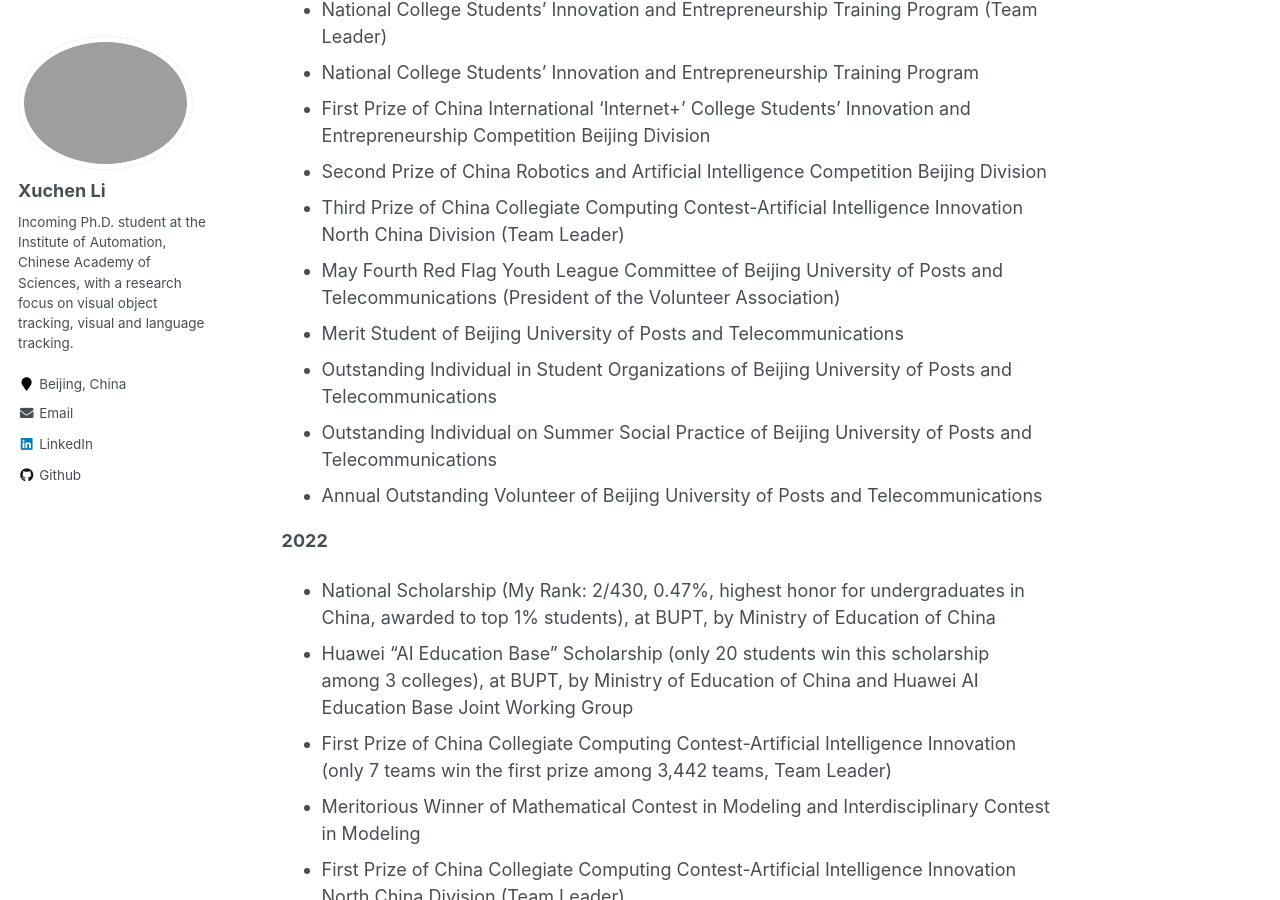
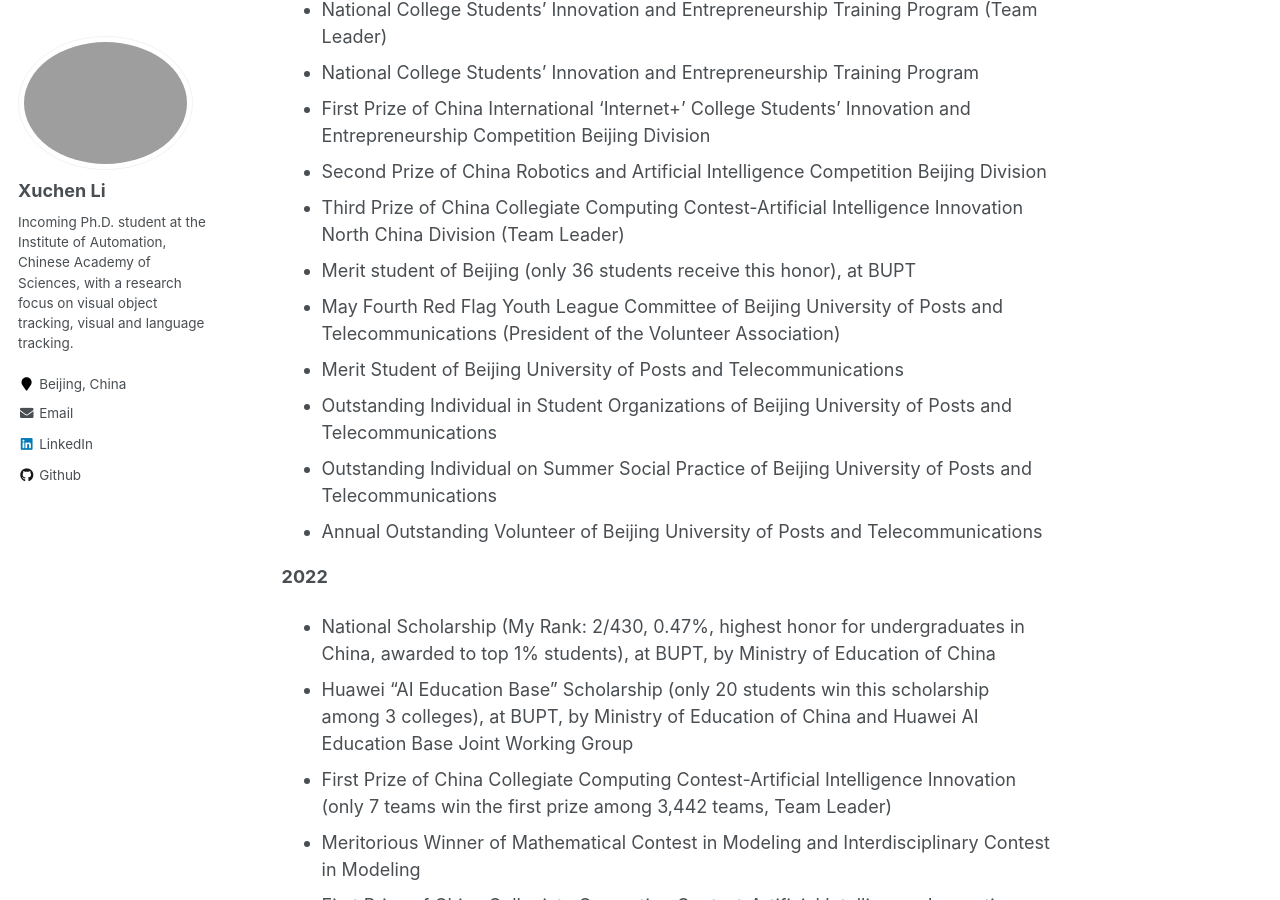
Before and after one commit to Xuchen-Li/Xuchen-Li.github.io, a Jekyll site: the page built from _pages/about.md, in a window 1280 px wide and 900 px high, scrolled down 1934 px. Built offline with Jekyll 4.4.1, drawn with Linux system fonts in a browser that asks for light colours.

Commit message:
更新 about.md

```diff
--- a/_pages/about.md
+++ b/_pages/about.md
@@ -67,6 +67,7 @@ Awards & Honors
 * First Prize of China International 'Internet+' College Students' Innovation and Entrepreneurship Competition Beijing Division
 * Second Prize of China Robotics and Artificial Intelligence Competition Beijing Division
 * Third Prize of China Collegiate Computing Contest-Artificial Intelligence Innovation North China Division (Team Leader)
+* Merit student of Beijing (only 36 students receive this honor), at BUPT
 * May Fourth Red Flag Youth League Committee of Beijing University of Posts and Telecommunications (President of the Volunteer Association)
 * Merit Student of Beijing University of Posts and Telecommunications
 * Outstanding Individual in Student Organizations of Beijing University of Posts and Telecommunications
```
